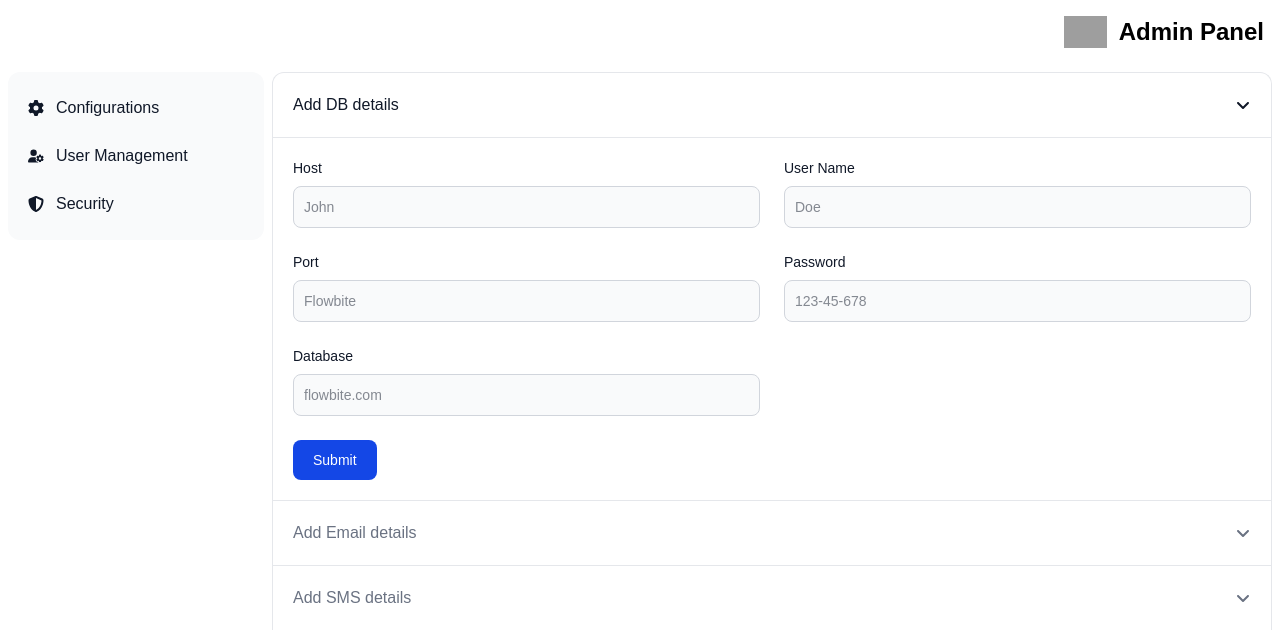
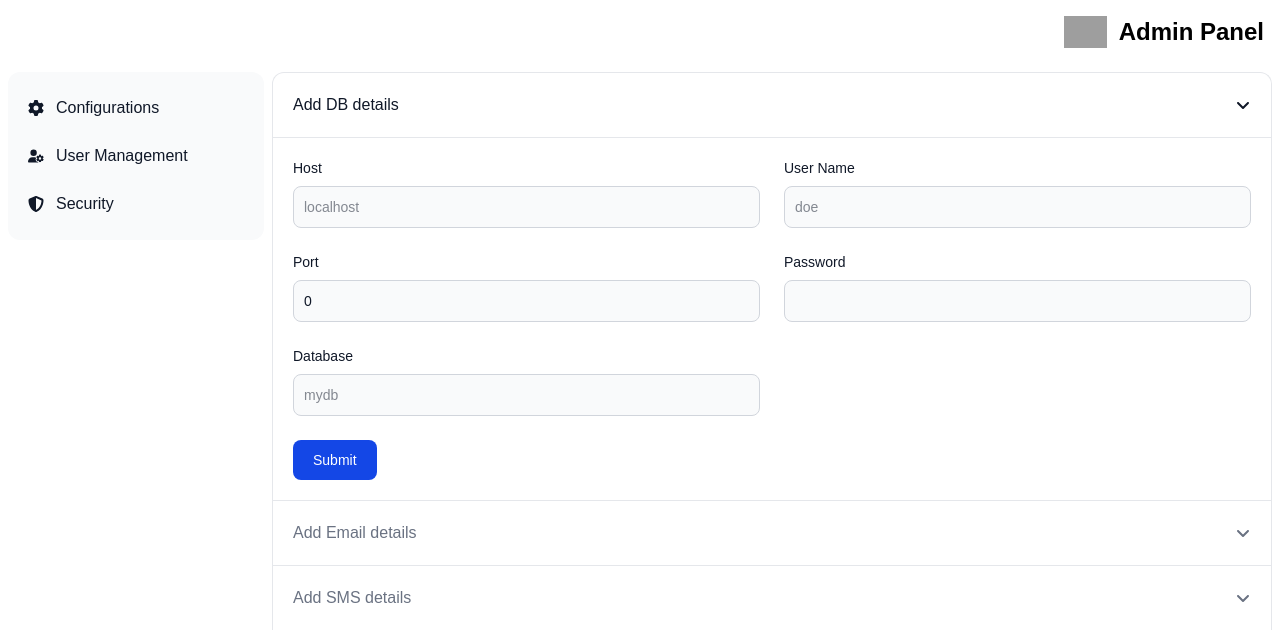
Before and after one commit to ni-th/nexova-frontend-poc, a React (Vite) app: page /config in a window 1280 px wide. Shown: the top 642 px of the page. Built offline with nearby package versions, Linux system fonts and the light colour scheme; grey boxes are pictures that could not be loaded.

Commit message:
implement insert DB details to database

```diff
--- a/package.json
+++ b/package.json
@@ -11,6 +11,7 @@
   },
   "dependencies": {
     "@tailwindcss/postcss": "^4.1.13",
+    "axios": "^1.12.2",
     "flowbite": "^3.1.2",
     "flowbite-react": "^0.12.9",
     "react": "^19.1.1",
--- a/src/pages/ConfigManagent.tsx
+++ b/src/pages/ConfigManagent.tsx
@@ -1,8 +1,43 @@
-import React from "react";
+import React, { useState } from "react";
 import { FaAngleDown } from "react-icons/fa6";
-const ConfigManagent = () => {
+import axios from "axios";
+
+interface DBConfig{
+  host: string;
+  username: string;
+  port: number;
+  password: string;
+  databaseName: string;
+}
+const ConfigManagent: React.FC = () => {
+  const[dbConfig, setDbConfig] = useState<DBConfig>({
+    host: "",
+    username: "",
+    port: 0,
+    password: "",
+    databaseName: "",
+  });
+
+  // Handle input changes
+  const handleChange = (e: React.ChangeEvent<HTMLInputElement>) => {
+    const { id, value } = e.target;
+    setDbConfig((prev) => ({...prev,[id]: id === "port" ? Number(value) : value,}));
+  };
+  // Handle form submission
+  const handleSubmit = async (e: React.FormEvent) => {
+    e.preventDefault();
+    try {
+      const response = await axios.post("http://localhost:8080/config/db/add", dbConfig);
+      console.log("Config sent:", response.data);
+      alert("Configuration saved successfully!");
+    } catch (error) {
+      console.error("Error sending config:", error);
+      alert("Failed to save configuration!");
+    }
+  };
   return (
     <div id="accordion-collapse" data-accordion="collapse" className="ms-2">
+
       <h2 id="accordion-collapse-heading-1">
         <button
           type="button"
@@ -20,7 +55,7 @@ const ConfigManagent = () => {
         className="hidden"
         aria-labelledby="accordion-collapse-heading-1"
       >
-        <form className="p-5 border border-b-0 border-gray-200 dark:border-gray-700 dark:bg-gray-900">
+        <form onSubmit={handleSubmit} className="p-5 border border-b-0 border-gray-200 dark:border-gray-700 dark:bg-gray-900">
           <div className="grid gap-6 mb-6 md:grid-cols-2">
             <div>
               <label
@@ -30,25 +65,29 @@ const ConfigManagent = () => {
                 Host
               </label>
               <input
+                value={dbConfig.host}
+                onChange={handleChange}
                 type="text"
                 id="host"
                 className="bg-gray-50 border border-gray-300 text-gray-900 text-sm rounded-lg focus:ring-blue-500 focus:border-blue-500 block w-full p-2.5 dark:bg-gray-700 dark:border-gray-600 dark:placeholder-gray-400 dark:text-white dark:focus:ring-blue-500 dark:focus:border-blue-500"
-                placeholder="John"
+                placeholder="localhost"
                 required
               />
             </div>
             <div>
               <label
-                htmlFor="userName"
+                htmlFor="username"
                 className="block mb-2 text-sm font-medium text-gray-900 dark:text-white"
               >
                 User Name
               </label>
               <input
+               value={dbConfig.username}
+                onChange={handleChange}
                 type="text"
-                id="userName"
+                id="username"
                 className="bg-gray-50 border border-gray-300 text-gray-900 text-sm rounded-lg focus:ring-blue-500 focus:border-blue-500 block w-full p-2.5 dark:bg-gray-700 dark:border-gray-600 dark:placeholder-gray-400 dark:text-white dark:focus:ring-blue-500 dark:focus:border-blue-500"
-                placeholder="Doe"
+                placeholder="doe"
                 required
               />
             </div>
@@ -60,10 +99,12 @@ const ConfigManagent = () => {
                 Port
               </label>
               <input
+              value={dbConfig.port}
+          onChange={handleChange}
                 type="number"
                 id="port"
                 className="bg-gray-50 border border-gray-300 text-gray-900 text-sm rounded-lg focus:ring-blue-500 focus:border-blue-500 block w-full p-2.5 dark:bg-gray-700 dark:border-gray-600 dark:placeholder-gray-400 dark:text-white dark:focus:ring-blue-500 dark:focus:border-blue-500"
-                placeholder="Flowbite"
+                placeholder="3306"
                 required
               />
             </div>
@@ -75,26 +116,28 @@ const ConfigManagent = () => {
                 Password
               </label>
               <input
+              value={dbConfig.password}
+          onChange={handleChange}
                 type="password"
                 id="password"
                 className="bg-gray-50 border border-gray-300 text-gray-900 text-sm rounded-lg focus:ring-blue-500 focus:border-blue-500 block w-full p-2.5 dark:bg-gray-700 dark:border-gray-600 dark:placeholder-gray-400 dark:text-white dark:focus:ring-blue-500 dark:focus:border-blue-500"
-                placeholder="123-45-678"
-                pattern="[0-9]{3}-[0-9]{2}-[0-9]{3}"
                 required
               />
             </div>
             <div>
               <label
-                htmlFor="databasename"
+                htmlFor="databaseName"
                 className="block mb-2 text-sm font-medium text-gray-900 dark:text-white"
               >
                 Database
               </label>
               <input
+              value={dbConfig.databaseName}
+          onChange={handleChange}
                 type="text"
-                id="databasename"
+                id="databaseName"
                 className="bg-gray-50 border border-gray-300 text-gray-900 text-sm rounded-lg focus:ring-blue-500 focus:border-blue-500 block w-full p-2.5 dark:bg-gray-700 dark:border-gray-600 dark:placeholder-gray-400 dark:text-white dark:focus:ring-blue-500 dark:focus:border-blue-500"
-                placeholder="flowbite.com"
+                placeholder="mydb"
                 required
               />
             </div>
```
Also changed, not shown: 1 other file (tests, documents, lock files or other folders).
